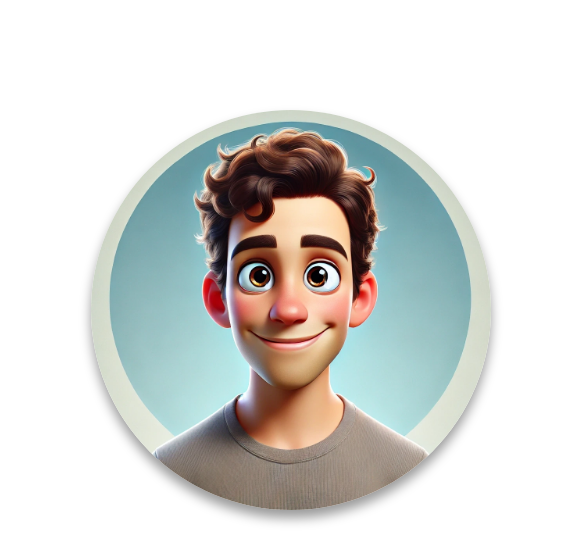
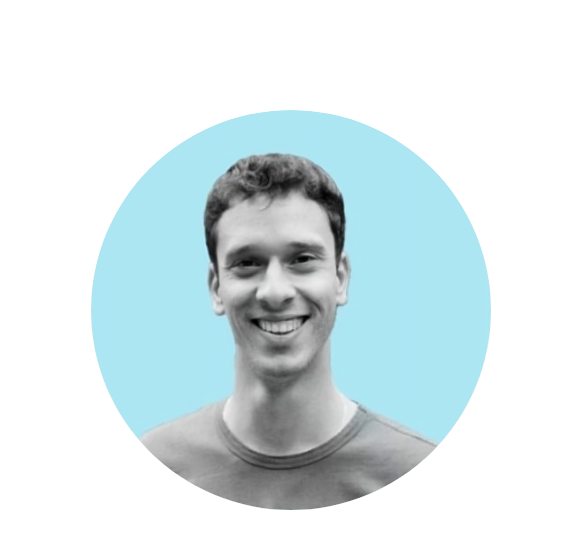
Before and after one commit to marinosxaritos/Portfolio-Website, a plain HTML site: page index.html in a window 1280 px wide. Shown: the part 174-734 px from the top of the page, 100-669 px from the left. Drawn offline with Linux system fonts and the light colour scheme.

Commit message:
My Portfolio Website V1.2

```diff
--- a/index.html
+++ b/index.html
@@ -38,9 +38,15 @@
     </nav>
     <section id="profile">
         <div class="section__pic-container">
-            <img src="./assets/profile_pic.webp" alt="Marinos Charitos Profile Picture" class="circle-image">
-
-        </div>
+            <div class="flipper">
+              <div class="front">
+                <img src="./assets/marinos profile.webp" alt="Marinos Charitos Profile Picture" class="circle-image">
+              </div>
+              <div class="back">
+                <img src="./assets/profile_pic.webp" alt="Cartoon Marinos" class="circle-image">
+              </div>
+            </div>
+          </div>
         <div class="section__text">
             <p class="section__text__p1">Hello, I'm</p>
             <h1 class="title">Marinos Charitos</h1>
--- a/script.js
+++ b/script.js
@@ -4,6 +4,38 @@ function toggleMenu() {
     menu.classList.toggle("open");
     icon.classList.toggle("icon");
 }
+
+document.addEventListener('DOMContentLoaded', function() {
+    const flipper = document.querySelector('.flipper');
+    const picContainer = document.querySelector('.section__pic-container');
+
+    function doAutoFlip() {
+      flipper.style.transition = 'transform 0.8s ease-in-out';
+      flipper.style.transform = 'rotateY(180deg)';
+
+      setTimeout(() => {
+        flipper.style.transform = 'rotateY(0)';
+
+        // Μετά το auto-flip, ενεργοποιούμε το hover effect
+        setTimeout(() => {
+          flipper.style.transition = 'transform 0.6s ease';
+          picContainer.addEventListener('mouseenter', doHoverFlip);
+          picContainer.addEventListener('mouseleave', resetFlip);
+        }, 1000);
+      }, 1000);
+    }
+
+    function doHoverFlip() {
+      flipper.style.transform = 'rotateY(180deg)';
+    }
+
+    function resetFlip() {
+      flipper.style.transform = 'rotateY(0)';
+    }
+
+    // Αρχικό auto-flip με καθυστέρηση 1.6s
+    setTimeout(doAutoFlip, 1600);
+  });
 
 const codeLines = [
     "<tspan class='keyword'>while</tspan>(<tspan class='variable'>alive</tspan>){",
--- a/style.css
+++ b/style.css
@@ -222,6 +222,43 @@ section {
     justify-content: center;
     margin-top: 1rem;
     gap: 1rem;
+}
+
+.section__pic-container {
+  perspective: 1000px;
+}
+
+.flipper {
+  position: relative;
+  width: 100%;
+  height: 100%;
+  transition: transform 0.6s;
+  transform-style: preserve-3d;
+}
+
+
+
+.section__pic-container:hover .flipper {
+  transform: rotateY(180deg);
+}
+
+.front, .back {
+  position: absolute;
+  width: 100%;
+  height: 100%;
+  backface-visibility: hidden;
+  border-radius: 50%;
+  overflow: hidden;
+}
+
+.front img, .back img {
+  width: 100%;
+  height: 100%;
+  object-fit: cover;
+}
+
+.back {
+  transform: rotateY(180deg);
 }
 
 /* ICONS */
@@ -616,9 +653,11 @@ video {
     }
   }
 
-  .circle-image {
+  .section__pic-container {
     animation: slideDown 1.6s ease-out forwards;
   }
+
+
 
   @keyframes slideInRight {
     from {
```
Also changed, not shown: assets/marinos profile.webp (added).
